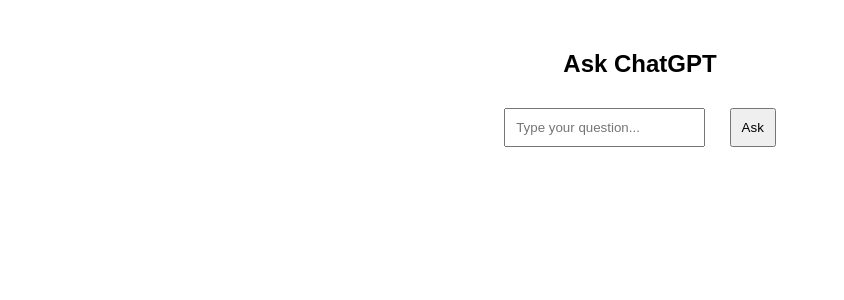
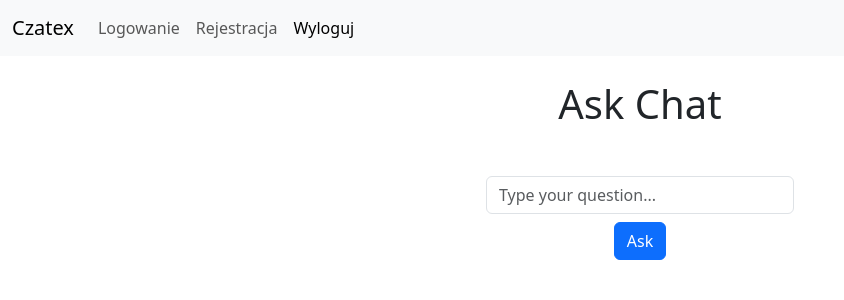
Before and after one commit to StanislawWolowiec/bookish-couscous, a PHP site: page /newHugchat.php in a window 1280 px wide. Shown: the top 300 px of the page, without its empty margins (0-844 px from the left). Run offline with PHP 8.4, Linux system fonts and the light colour scheme; a user stored in the database is signed in.

Commit message:
dodanie grafiki do chata

```diff
--- a/newHugchat.php
+++ b/newHugchat.php
@@ -4,17 +4,45 @@
     <meta charset="UTF-8">
     <meta name="viewport" content="width=device-width, initial-scale=1.0">
     <title>Simple ChatGPT App</title>
-    <style>
-        body { font-family: Arial, sans-serif; text-align: center; margin-top: 50px; }
-        input, button { padding: 10px; margin: 10px; }
-        #response { margin-top: 20px; font-weight: bold; }
-    </style>
+    <link href="https://cdn.jsdelivr.net/npm/bootstrap@5.3.3/dist/css/bootstrap.min.css" rel="stylesheet">
 </head>
 <body>
-    <h2>Ask ChatGPT</h2>
-    <input type="text" id="userInput" placeholder="Type your question...">
-    <button onclick="askChatGPT()">Ask</button>
-    <p id="response"></p>
+    <script src="https://cdn.jsdelivr.net/npm/bootstrap@5.3.3/dist/js/bootstrap.bundle.min.js"></script>
+
+    <?php
+    session_start();
+    if (!isset($_SESSION['loggedIn']) || $_SESSION['loggedIn'] == false) {
+        header("location:niezalogowany.php");
+        exit();
+    }
+    ?>
+
+    <nav class="navbar navbar-expand-lg bg-body-tertiary">
+      <div class="container-fluid">
+        <a class="navbar-brand" href="#">Czatex</a>
+        <button class="navbar-toggler" type="button" data-bs-toggle="collapse" data-bs-target="#navbarNavAltMarkup">
+          <span class="navbar-toggler-icon"></span>
+        </button>
+        <div class="collapse navbar-collapse" id="navbarNavAltMarkup">
+          <div class="navbar-nav">
+            <a class="nav-link" href="login.php">Logowanie</a>
+            <a class="nav-link" href="rejestracja.php">Rejestracja</a>
+            <a class="nav-link active" href="logout.php">Wyloguj</a>
+          </div>
+        </div>
+      </div>
+    </nav>
+
+    <div class="container text-center mt-4">
+        <h1>Ask Chat</h1>
+    </div>
+
+    <div class="container" id="messages"></div>
+
+    <div class="container d-flex flex-column justify-content-center align-items-center mt-5 w-50">
+        <input class="form-control w-50" type="text" id="userInput" placeholder="Type your question...">
+        <button class="btn btn-primary mt-2" onclick="askChatGPT()">Ask</button>
+    </div>
 
     <script>
     async function askChatGPT() {
@@ -24,7 +52,14 @@
             return;
         }
 
-    console.log("Sending prompt:", userInput);
+        // Create user message div
+        const userMessage = document.createElement("div");
+        userMessage.className = "alert alert-secondary w-50 ms-auto mt-2";
+        userMessage.textContent = userInput;
+        document.getElementById("messages").appendChild(userMessage);
+
+        // Clear input field
+        document.getElementById("userInput").value = "";
 
         try {
             const res = await fetch("hugchat.php", {
@@ -36,20 +71,19 @@
             const data = await res.json();
             console.log("Received response:", data);
 
-        if (data.error) {
-            document.getElementById("response").textContent = "Error: " + data.error;
-        } else if (Array.isArray(data)) {
-            document.getElementById("response").textContent = data[0].generated_text || "No response";
-        } else {
-            document.getElementById("response").textContent = "Unexpected response format.";
-        }
+            // Create AI response div
+            const aiResponse = document.createElement("div");
+            aiResponse.className = "alert alert-primary w-50 me-auto mt-2";
+            aiResponse.textContent = data.error ? "Error: " + data.error : data[0]?.generated_text || "No response";
+            document.getElementById("messages").appendChild(aiResponse);
         } catch (error) {
             console.error("Fetch error:", error);
-        document.getElementById("response").textContent = "Error: Could not get a response.";
+            const errorMessage = document.createElement("div");
+            errorMessage.className = "alert alert-danger w-50 me-auto mt-2";
+            errorMessage.textContent = "Error: Could not get a response.";
+            document.getElementById("messages").appendChild(errorMessage);
         }
     }
-
-
     </script>
 </body>
 </html>
```
Lines whose indentation alone changed are shown as unchanged.
